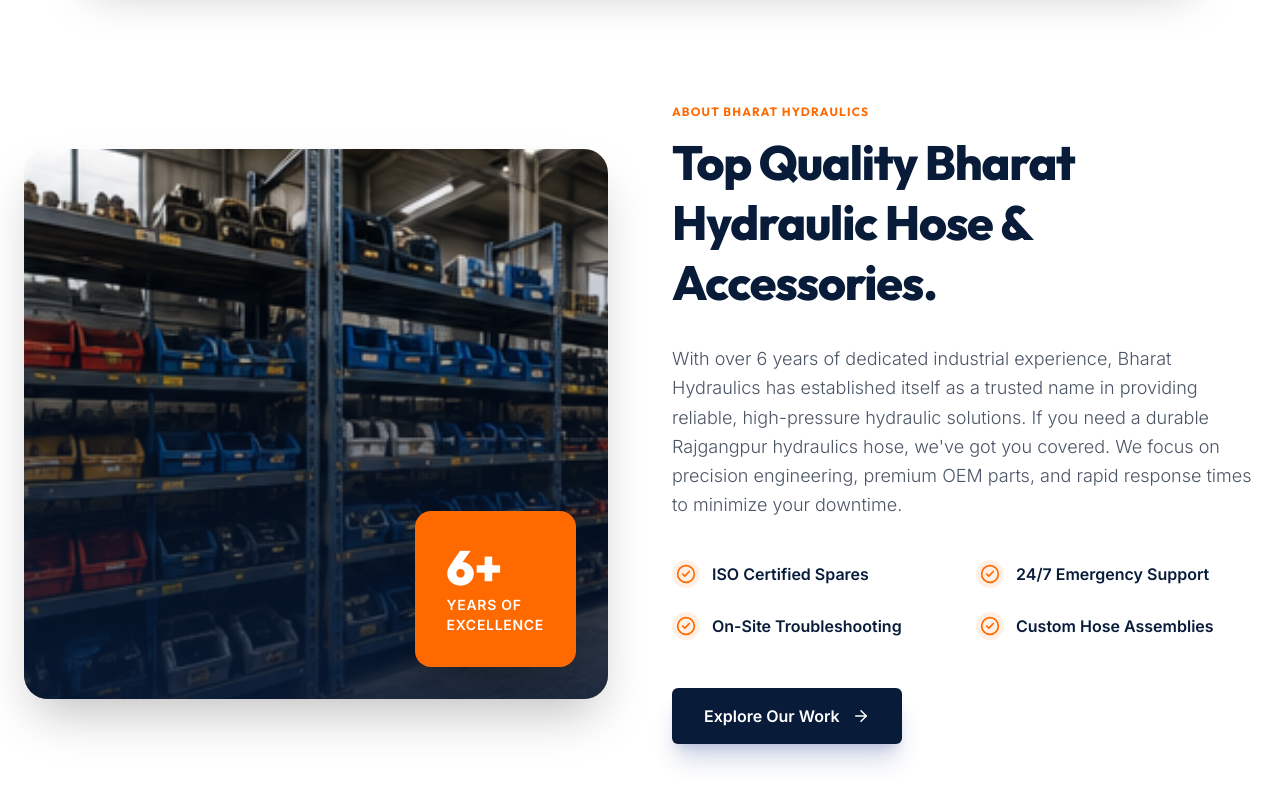
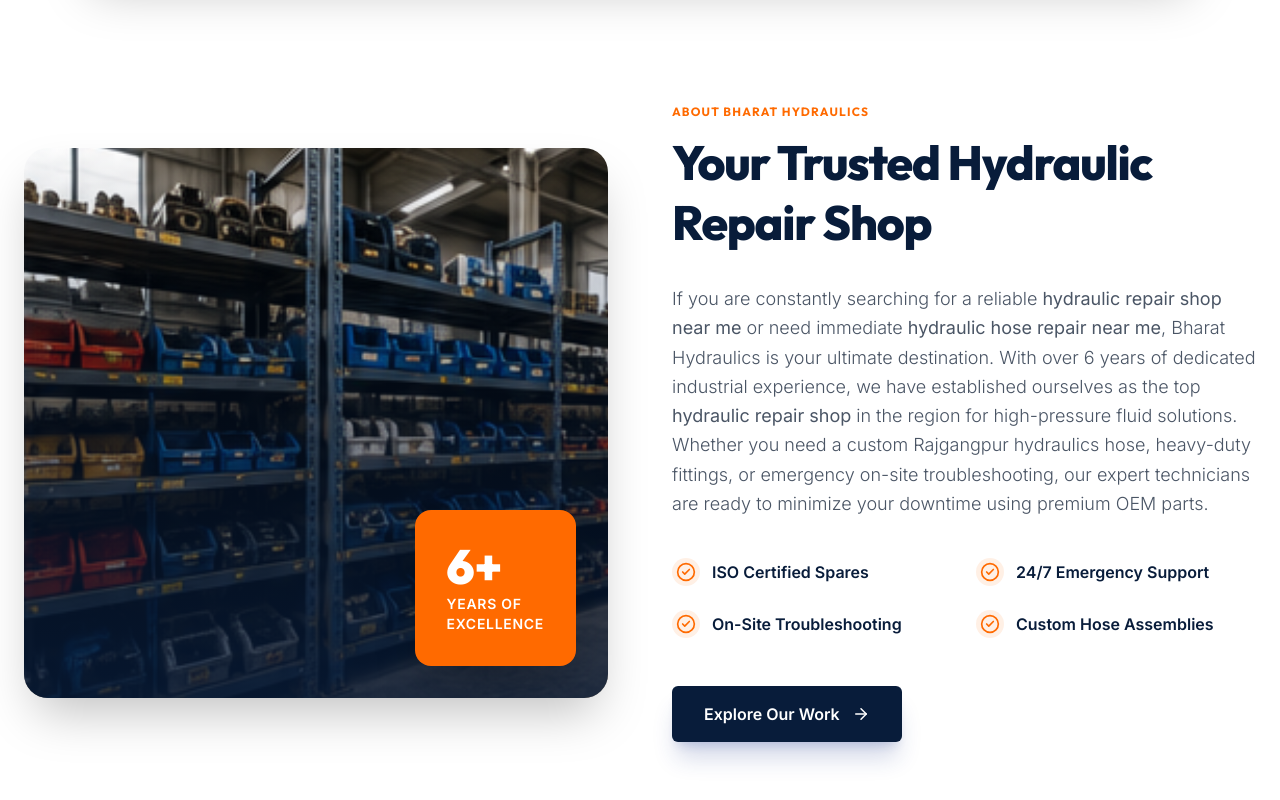
Before and after one commit to mkhan0012/Workshop, a Next.js app: page / in a window 1280 px wide. Shown: the part 935-1735 px from the top of the page. Built offline with nearby package versions, Linux system fonts and the light colour scheme.

Commit message:
SEO: Added local 'near me' keywords for hydraulic repair and hose repair

```diff
--- a/app/layout.tsx
+++ b/app/layout.tsx
@@ -7,12 +7,12 @@
 import Navbar from "@/components/Navbar";
 
 export const metadata: Metadata = {
-  title: "Bharat Hydraulics | Top Rajgangpur Hydraulics Hose & Fittings",
-  description: "Looking for Bharat hydraulic hose? Get the best Rajgangpur hydraulics hose repair, high-pressure fittings, and custom assemblies. Bharat Hydraulics provides 24/7 on-site support.",
-  keywords: "rajgangpur hydraulics hose, bharat hydraulic hose, bharat hydraulics, Hydraulic Hose Repair, Hydraulic Fittings near me, Bharat Hydraulics Rajgangpur, Custom Hose Assembly Odisha, Industrial Hoses Sundargarh, High Pressure adaptors, Quick couplings, Hydraulic components Rourkela, Emergency hydraulic service",
+  title: "Bharat Hydraulics | Hydraulic Repair Shop & Hose Repair Near Me",
+  description: "Top-rated hydraulic repair shop near me in Rajgangpur, Odisha. We specialize in hydraulic hose repair near me, custom assemblies, high-pressure fittings, and 24/7 on-site hydraulic troubleshooting.",
+  keywords: "hydraulic repair shop near me, hydraulic repair shop, hydraulic hose repair near me, hydraulic hose repair, hydraulic hose making near me, hydraulic cylinder repair near me, rajgangpur hydraulics hose, bharat hydraulic hose, bharat hydraulics, Hydraulic Hose Repair Rajgangpur, Hydraulic Fittings near me, Bharat Hydraulics Rajgangpur, Custom Hose Assembly Odisha, Industrial Hoses Sundargarh, Emergency hydraulic service",
   openGraph: {
-    title: "Bharat Hydraulics | Top Rajgangpur Hydraulics Hose Solutions",
-    description: "Your trusted partner for custom Bharat hydraulic hose, fittings, and 24/7 emergency troubleshooting in Rajgangpur, Sundargarh, and Rourkela.",
+    title: "Bharat Hydraulics | Hydraulic Repair Shop & Hose Repair Near Me",
+    description: "Your trusted partner for custom Bharat hydraulic hose, fittings, and 24/7 emergency troubleshooting. The best hydraulic repair shop near me in Rajgangpur and Sundargarh.",
     siteName: "Bharat Hydraulics",
     locale: "en_IN",
     type: "website",
--- a/app/page.tsx
+++ b/app/page.tsx
@@ -197,10 +197,10 @@
             >
               <h2 className="text-[#FF6A00] font-bold tracking-widest uppercase text-xs mb-3">About Bharat Hydraulics</h2>
               <h3 className="text-4xl md:text-5xl font-extrabold text-[#081C3A] mb-8 leading-tight tracking-tight">
-                Top Quality Bharat Hydraulic Hose & Accessories.
+                Your Trusted Hydraulic Repair Shop
               </h3>
               <p className="text-gray-600 mb-10 leading-relaxed text-lg font-light">
-                With over 6 years of dedicated industrial experience, Bharat Hydraulics has established itself as a trusted name in providing reliable, high-pressure hydraulic solutions. If you need a durable Rajgangpur hydraulics hose, we've got you covered. We focus on precision engineering, premium OEM parts, and rapid response times to minimize your downtime.
+                If you are constantly searching for a reliable <strong>hydraulic repair shop near me</strong> or need immediate <strong>hydraulic hose repair near me</strong>, Bharat Hydraulics is your ultimate destination. With over 6 years of dedicated industrial experience, we have established ourselves as the top <strong>hydraulic repair shop</strong> in the region for high-pressure fluid solutions. Whether you need a custom Rajgangpur hydraulics hose, heavy-duty fittings, or emergency on-site troubleshooting, our expert technicians are ready to minimize your downtime using premium OEM parts.
               </p>
 
               <div className="grid grid-cols-1 sm:grid-cols-2 gap-6 mb-12">
```
